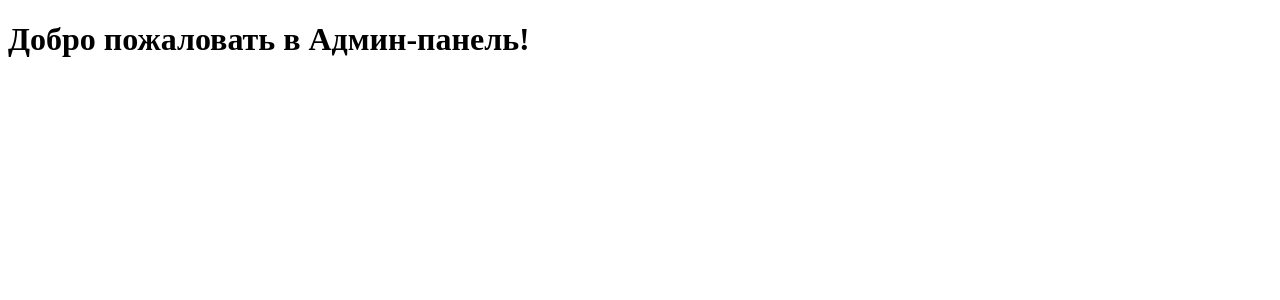
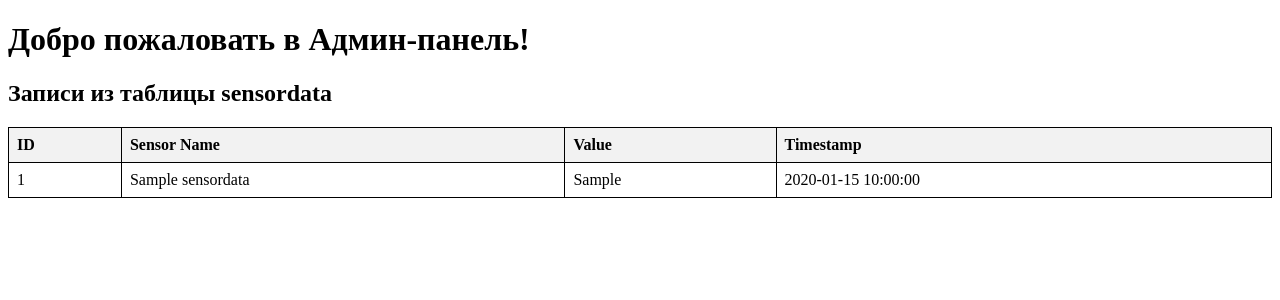
Before and after one commit to Yorick2014/Our-site, a PHP site: page /admin.php in a window 1280 px wide. Shown: the top 300 px of the page. Run offline with PHP 8.4, Linux system fonts and the light colour scheme; the visitor is signed in with stand-in values (Sample User, id 1); tables that the repository leaves empty or names only in its code hold one stand-in row (values such as "Sample post"); some libraries are stand-ins or nearby versions.

Commit message:
Added a view of the sensordata table

```diff
--- a/app/admin.php
+++ b/app/admin.php
@@ -1,6 +1,24 @@
 <?php
 require 'auth.php';
 checkAccess('admin'); // Ограничить доступ только для администраторов
+
+// Подключение к базе данных PostgreSQL
+$host = getenv('DB_HOST');
+$dbname = getenv('DB_NAME');
+$user = getenv('DB_USER');
+$password = getenv('DB_PASSWORD');
+
+try {
+    $dsn = "pgsql:host=$host;dbname=$dbname";
+    $pdo = new PDO($dsn, $user, $password, [PDO::ATTR_ERRMODE => PDO::ERRMODE_EXCEPTION]);
+} catch (PDOException $e) {
+    die("Ошибка подключения к БД: " . $e->getMessage());
+}
+
+// Запрос записей из таблицы sensordata
+$query = "SELECT id, sensorname, value, timestamp FROM sensordata ORDER BY id DESC";
+$stmt = $pdo->query($query);
+$rows = $stmt->fetchAll(PDO::FETCH_ASSOC);
 ?>
 <!DOCTYPE html>
 <html lang="en">
@@ -8,8 +26,53 @@ checkAccess('admin'); // Ограничить доступ только для
     <meta charset="UTF-8">
     <meta name="viewport" content="width=device-width, initial-scale=1.0">
     <title>Админ-панель</title>
+    <style>
+        table {
+            border-collapse: collapse;
+            width: 100%;
+            margin-top: 20px;
+        }
+        table, th, td {
+            border: 1px solid black;
+        }
+        th, td {
+            padding: 8px;
+            text-align: left;
+        }
+        th {
+            background-color: #f2f2f2;
+        }
+    </style>
 </head>
 <body>
     <h1>Добро пожаловать в Админ-панель!</h1>
+
+    <h2>Записи из таблицы sensordata</h2>
+    <table>
+        <thead>
+            <tr>
+                <th>ID</th>
+                <th>Sensor Name</th>
+                <th>Value</th>
+                <th>Timestamp</th>
+            </tr>
+        </thead>
+        <tbody>
+            <?php if (!empty($rows)): ?>
+                <?php foreach ($rows as $row): ?>
+                    <tr>
+                        <td><?= htmlspecialchars($row['id']) ?></td>
+                        <td><?= htmlspecialchars($row['sensorname']) ?></td>
+                        <td><?= htmlspecialchars($row['value']) ?></td>
+                        <td><?= htmlspecialchars($row['timestamp']) ?></td>
+                    </tr>
+                <?php endforeach; ?>
+            <?php else: ?>
+                <tr>
+                    <td colspan="4">Нет записей</td>
+                </tr>
+            <?php endif; ?>
+        </tbody>
+    </table>
 </body>
 </html>
```
